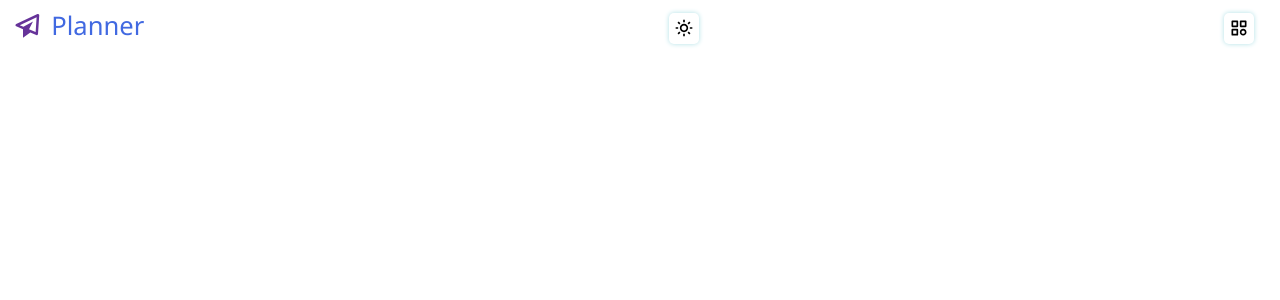
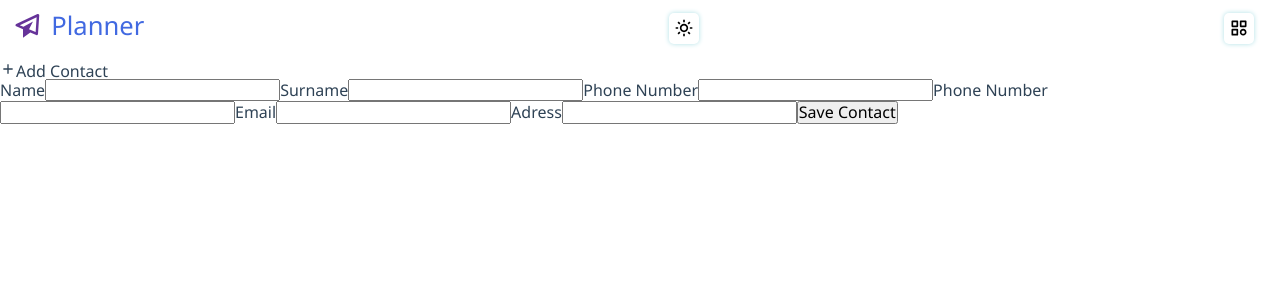
Before and after one commit to KainNhantumbo/Planner-App, a React (Create React App) app: page /contacts/add in a window 1280 px wide. Before the commit this address had no page. Shown: the top 300 px of the page. Built offline with nearby package versions, Linux system fonts and the light colour scheme.

Commit message:
Feature: Added the a form to ContactsForm Component struture.

```diff
--- a/src/App.js
+++ b/src/App.js
@@ -14,6 +14,7 @@ import {
 } from 'react-icons/bi';
 import { HeaderContainer } from './styles/header';
 import Contacts from './pages/Contacts';
+import ContactsForm from './pages/ContactsForm';
 import Home from './pages/Home';
 import { ThemeProvider } from 'styled-components';
 
@@ -87,6 +88,7 @@ function App() {
 			<Routes>
 				<Route path='/' element={<Home />} />
 				<Route path='/contacts' element={<Contacts />} />
+				<Route path='/contacts/add' element={<ContactsForm />} />
 			</Routes>
 		</>
 	);
--- a/src/pages/Contacts.jsx
+++ b/src/pages/Contacts.jsx
@@ -2,6 +2,7 @@ const Contacts = () => {
   return (
     <div>
       Hello Tweeks
+      <button><a href="/contacts/add">Add Contact</a></button>
     </div>
   );
 }
--- /dev/null
+++ b/src/pages/ContactsForm.jsx
@@ -0,0 +1,37 @@
+import React, { useState } from 'react';
+import { BiPlus } from 'react-icons/bi';
+import { FormContainer } from '../styles/contact-form';
+
+const ContactsForm = () => {
+	const [title, setTitle] = useState('Add Contact');
+
+	return (
+		<FormContainer>
+			<div>
+				<span>
+					{<BiPlus />}
+					{title}
+				</span>
+			</div>
+			<form action='localhost:4500/contacts/add' method='post'>
+				<label htmlFor='name'>Name</label>
+				<input type='text' name='name' />
+				<label htmlFor='surname'>Surname</label>
+				<input type='text' name='surname' />
+				<label htmlFor='phoneOne'>Phone Number</label>
+				<input type='number' name='phoneOne' />
+				<label htmlFor='phoneTwo'>Phone Number</label>
+				<input type='number' name='phoneTwo' />
+				<label htmlFor='email'>Email</label>
+				<input type='email' name='email' />
+        <label htmlFor="adress">Adress</label>
+        <input type="text" name="adress" id="" />
+        <button type='submit'>
+          Save Contact
+        </button>
+			</form>
+		</FormContainer>
+	);
+};
+
+export default ContactsForm;
--- /dev/null
+++ b/src/styles/contact-form.js
@@ -0,0 +1,5 @@
+import styled from 'styled-components';
+
+export const FormContainer = styled.section`
+width: 100%;
+`
--- a/src/styles/globalstyles.js
+++ b/src/styles/globalstyles.js
@@ -7,4 +7,8 @@ export const GlobalStyles = createGlobalStyle`
     margin: 0;
     font-family: Poppins, 'PT Sans', Montserrat;
   }
-`
+
+  body {
+    padding-top: 3.8em;
+  }
+`;
--- a/src/styles/header.js
+++ b/src/styles/header.js
@@ -1,6 +1,10 @@
 import styled from 'styled-components';
 
 export const HeaderContainer = styled.section`
+	position: fixed;
+	left: 0;
+	top: 0;
+	width: 100%;
 	.logoSection {
 		font-size: 1.6rem;
 		font-weight: 500;
@@ -45,11 +49,11 @@ export const HeaderContainer = styled.section`
 			}
 			svg {
 				@keyframes svgSlide {
-					from{
-						transform: translate(0, .5em);
+					from {
+						transform: translate(0, 0.5em);
 						opacity: 0;
 					}
-					to{
+					to {
 						transform: translate(0, 0);
 						opacity: 1;
 					}
```
Also changed, not shown: src/components/Header.jsx (added).
